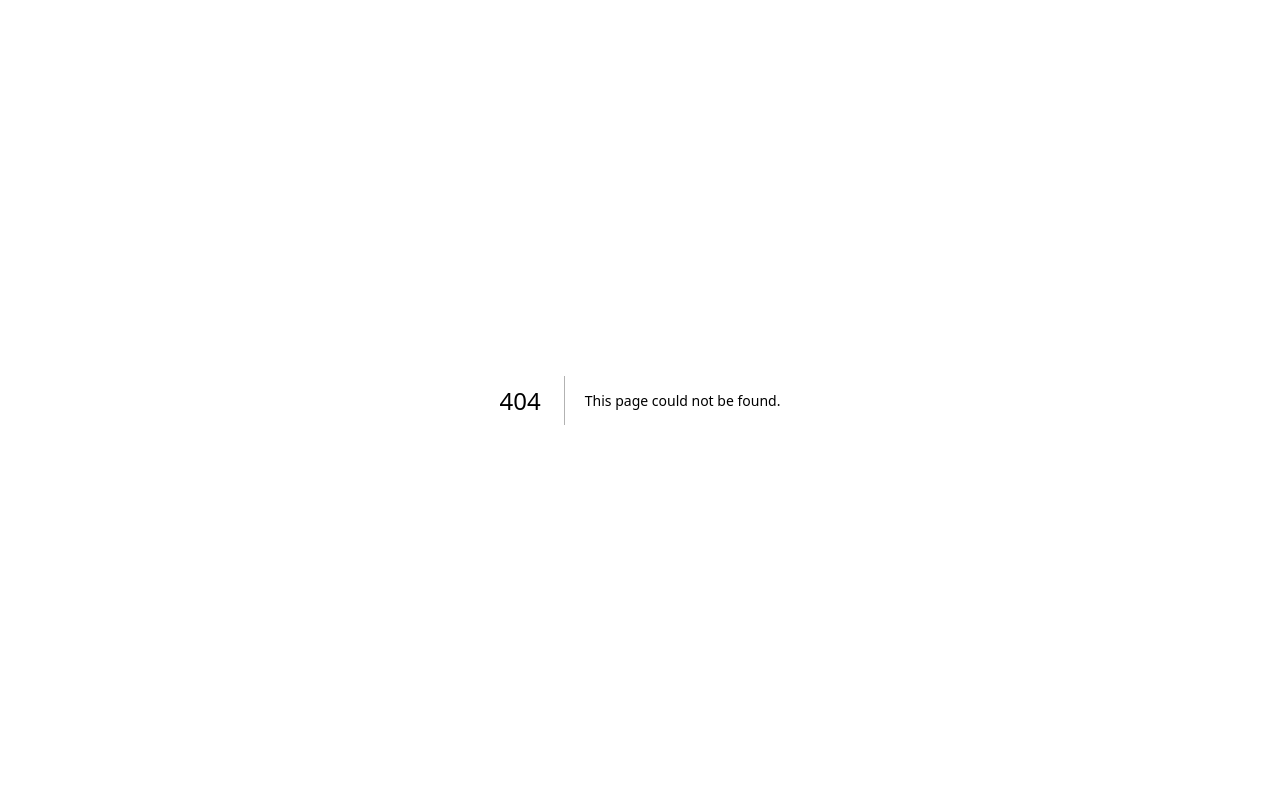
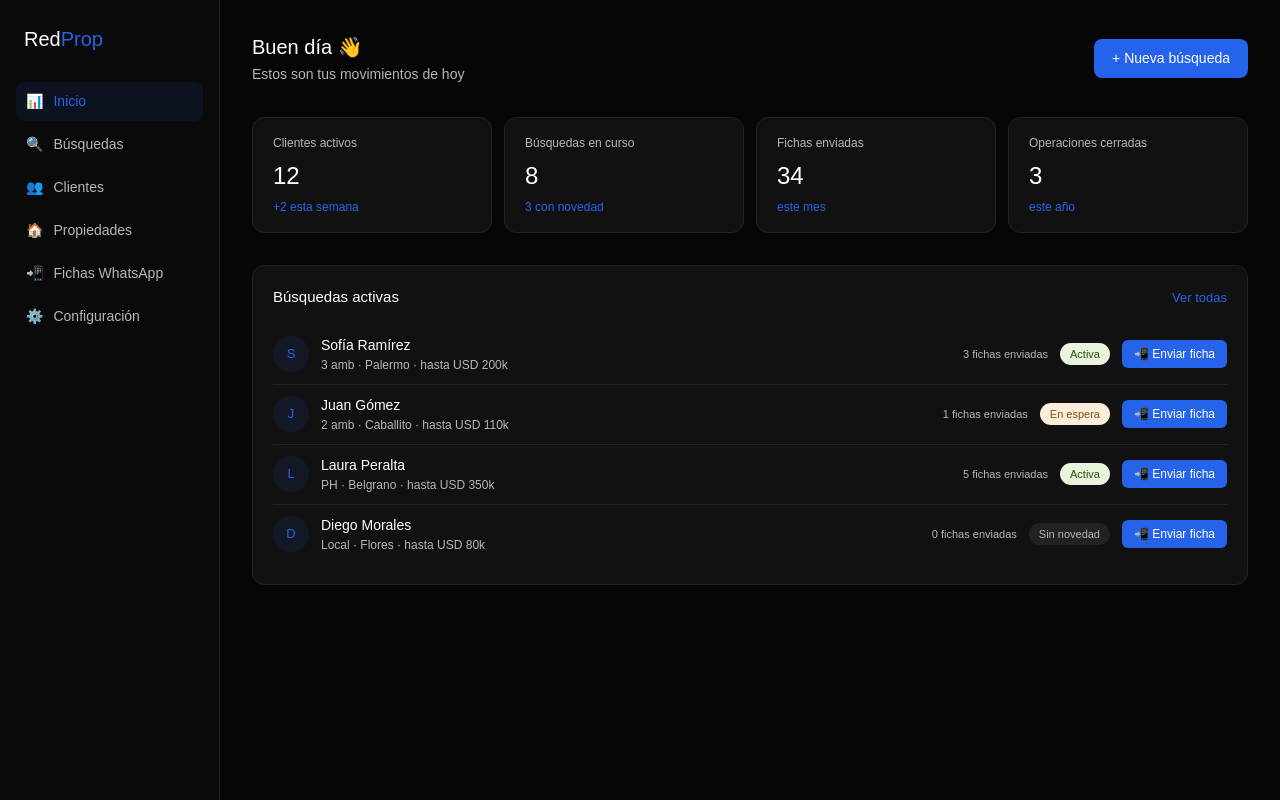
Before and after one commit to jmacias2103/redprop, a Next.js app: page /dashboard in a window 1280 px wide. Before the commit this address had no page. Built offline with nearby package versions, Linux system fonts and the light colour scheme.

Commit message:
agregar dashboard CRM

```diff
--- /dev/null
+++ b/app/dashboard/page.tsx
@@ -0,0 +1,85 @@
+export default function Dashboard() {
+  return (
+    <main style={{ fontFamily: 'sans-serif', background: '#060606', minHeight: '100vh', color: '#ffffff', display: 'flex' }}>
+
+      {/* SIDEBAR */}
+      <div style={{ width: '220px', background: '#0a0a0a', borderRight: '0.5px solid #222', padding: '1.5rem 1rem', display: 'flex', flexDirection: 'column', gap: '4px' }}>
+        <div style={{ fontSize: '20px', fontWeight: 500, marginBottom: '1.5rem', padding: '0 8px' }}>Red<span style={{ color: '#2563eb' }}>Prop</span></div>
+        {[
+          { icon: '📊', label: 'Inicio', active: true },
+          { icon: '🔍', label: 'Búsquedas', active: false },
+          { icon: '👥', label: 'Clientes', active: false },
+          { icon: '🏠', label: 'Propiedades', active: false },
+          { icon: '📲', label: 'Fichas WhatsApp', active: false },
+          { icon: '⚙️', label: 'Configuración', active: false },
+        ].map((item, i) => (
+          <div key={i} style={{ display: 'flex', alignItems: 'center', gap: '10px', padding: '9px 10px', borderRadius: '8px', fontSize: '14px', cursor: 'pointer', background: item.active ? '#2563eb18' : 'transparent', color: item.active ? '#2563eb' : '#b7b7b7' }}>
+            <span>{item.icon}</span>
+            <span>{item.label}</span>
+          </div>
+        ))}
+      </div>
+
+      {/* MAIN */}
+      <div style={{ flex: 1, padding: '2rem' }}>
+
+        {/* TOPBAR */}
+        <div style={{ display: 'flex', alignItems: 'center', justifyContent: 'space-between', marginBottom: '2rem' }}>
+          <div>
+            <h1 style={{ fontSize: '20px', fontWeight: 500 }}>Buen día 👋</h1>
+            <p style={{ fontSize: '14px', color: '#b7b7b7', marginTop: '2px' }}>Estos son tus movimientos de hoy</p>
+          </div>
+          <button style={{ background: '#2563eb', color: '#fff', border: 'none', borderRadius: '8px', padding: '9px 18px', fontSize: '14px', cursor: 'pointer' }}>+ Nueva búsqueda</button>
+        </div>
+
+        {/* MÉTRICAS */}
+        <div style={{ display: 'grid', gridTemplateColumns: 'repeat(4, 1fr)', gap: '12px', marginBottom: '2rem' }}>
+          {[
+            { label: 'Clientes activos', value: '12', sub: '+2 esta semana' },
+            { label: 'Búsquedas en curso', value: '8', sub: '3 con novedad' },
+            { label: 'Fichas enviadas', value: '34', sub: 'este mes' },
+            { label: 'Operaciones cerradas', value: '3', sub: 'este año' },
+          ].map((m, i) => (
+            <div key={i} style={{ background: '#111', border: '0.5px solid #222', borderRadius: '12px', padding: '1rem 1.25rem' }}>
+              <div style={{ fontSize: '12px', color: '#b7b7b7', marginBottom: '6px' }}>{m.label}</div>
+              <div style={{ fontSize: '24px', fontWeight: 500 }}>{m.value}</div>
+              <div style={{ fontSize: '12px', color: '#2563eb', marginTop: '4px' }}>{m.sub}</div>
+            </div>
+          ))}
+        </div>
+
+        {/* BÚSQUEDAS ACTIVAS */}
+        <div style={{ background: '#111', border: '0.5px solid #222', borderRadius: '12px', padding: '1.25rem', marginBottom: '1.5rem' }}>
+          <div style={{ display: 'flex', justifyContent: 'space-between', alignItems: 'center', marginBottom: '1rem' }}>
+            <h2 style={{ fontSize: '15px', fontWeight: 500 }}>Búsquedas activas</h2>
+            <span style={{ fontSize: '13px', color: '#2563eb', cursor: 'pointer' }}>Ver todas</span>
+          </div>
+          {[
+            { cliente: 'Sofía Ramírez', busqueda: '3 amb · Palermo · hasta USD 200k', estado: 'Activa', fichas: 3 },
+            { cliente: 'Juan Gómez', busqueda: '2 amb · Caballito · hasta USD 110k', estado: 'En espera', fichas: 1 },
+            { cliente: 'Laura Peralta', busqueda: 'PH · Belgrano · hasta USD 350k', estado: 'Activa', fichas: 5 },
+            { cliente: 'Diego Morales', busqueda: 'Local · Flores · hasta USD 80k', estado: 'Sin novedad', fichas: 0 },
+          ].map((b, i) => (
+            <div key={i} style={{ display: 'flex', alignItems: 'center', gap: '12px', padding: '10px 0', borderBottom: i < 3 ? '0.5px solid #222' : 'none' }}>
+              <div style={{ width: '36px', height: '36px', borderRadius: '50%', background: '#2563eb18', color: '#2563eb', display: 'flex', alignItems: 'center', justifyContent: 'center', fontSize: '13px', fontWeight: 500, flexShrink: 0 }}>
+                {b.cliente.charAt(0)}
+              </div>
+              <div style={{ flex: 1 }}>
+                <div style={{ fontSize: '14px', fontWeight: 500 }}>{b.cliente}</div>
+                <div style={{ fontSize: '12px', color: '#b7b7b7' }}>{b.busqueda}</div>
+              </div>
+              <div style={{ fontSize: '11px', color: '#b7b7b7' }}>{b.fichas} fichas enviadas</div>
+              <span style={{ fontSize: '11px', fontWeight: 500, padding: '3px 10px', borderRadius: '99px', background: b.estado === 'Activa' ? '#eaf3de' : b.estado === 'En espera' ? '#faeeda' : '#222', color: b.estado === 'Activa' ? '#27500A' : b.estado === 'En espera' ? '#854F0B' : '#b7b7b7' }}>
+                {b.estado}
+              </span>
+              <button style={{ background: '#2563eb', color: '#fff', border: 'none', borderRadius: '6px', padding: '5px 12px', fontSize: '12px', cursor: 'pointer' }}>
+                📲 Enviar ficha
+              </button>
+            </div>
+          ))}
+        </div>
+
+      </div>
+    </main>
+  )
+}
```
